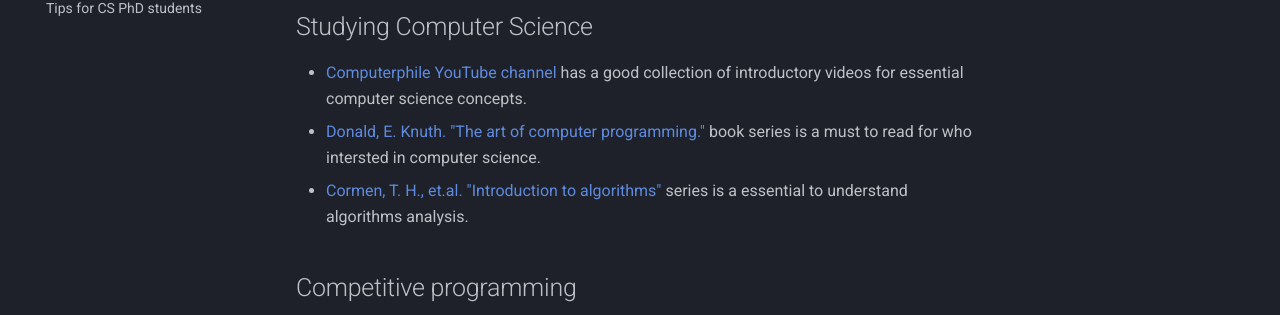
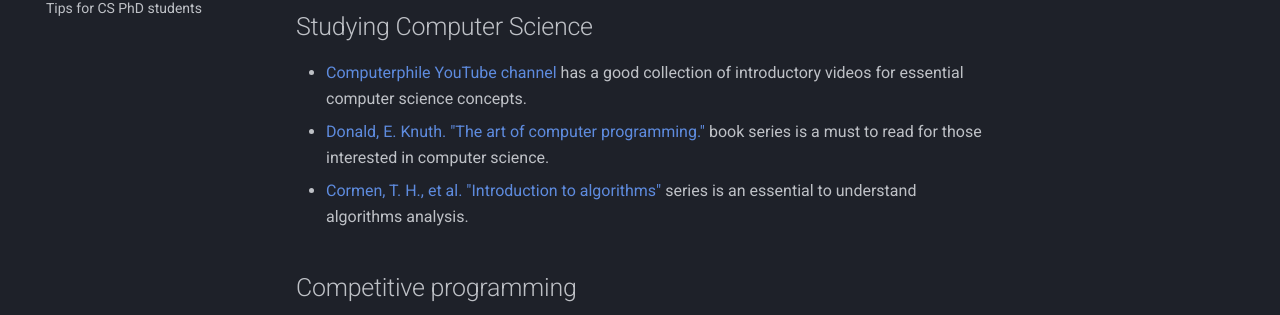
Before and after one commit to alanlivio/alanlivio.github.io, an MkDocs documentation site: the page built from mkdocs/tips/for-undergrads.md, in a window 1280 px wide. Shown: the part 259-574 px from the top of the page. Built offline with MkDocs 1.6.1 and Material for MkDocs 9.7.7, drawn with Linux system fonts in a browser that asks for light colours.

```diff
--- a/mkdocs/tips/for-undergrads.md
+++ b/mkdocs/tips/for-undergrads.md
@@ -7,8 +7,8 @@ tags:
 ## Studying Computer Science
 
 - [Computerphile YouTube channel](https://www.youtube.com/Computerphile) has a good collection of introductory videos for essential computer science concepts.
-- [Donald, E. Knuth. "The art of computer programming."](https://books.google.co.uk/books?id=x9AsAwAAQBAJ) book series is a must to read for who intersted in computer science.
-- [Cormen, T. H., et.al. "Introduction to algorithms"](https://www.google.co.uk/books/edition/Introduction_To_Algorithms/NLngYyWFl_YC) series is a essential to understand algorithms analysis.
+- [Donald, E. Knuth. "The art of computer programming."](https://books.google.co.uk/books?id=x9AsAwAAQBAJ) book series is a must to read for those interested in computer science.
+- [Cormen, T. H., et al. "Introduction to algorithms"](https://www.google.co.uk/books/edition/Introduction_To_Algorithms/NLngYyWFl_YC) series is an essential to understand algorithms analysis.
 
 ## Competitive programming
 
```
Also changed, not shown: mkdocs/projects/active/bio-graphs/index.md (+3 -3 lines), mkdocs/projects/active/index.md (+1 -1 lines), mkdocs/projects/proposed/cv-polinators/index.md (+1 -1 lines), mkdocs/projects/proposed/ug.md (+1 -1 lines), mkdocs/tips/for-developers.md (+2 -2 lines).
